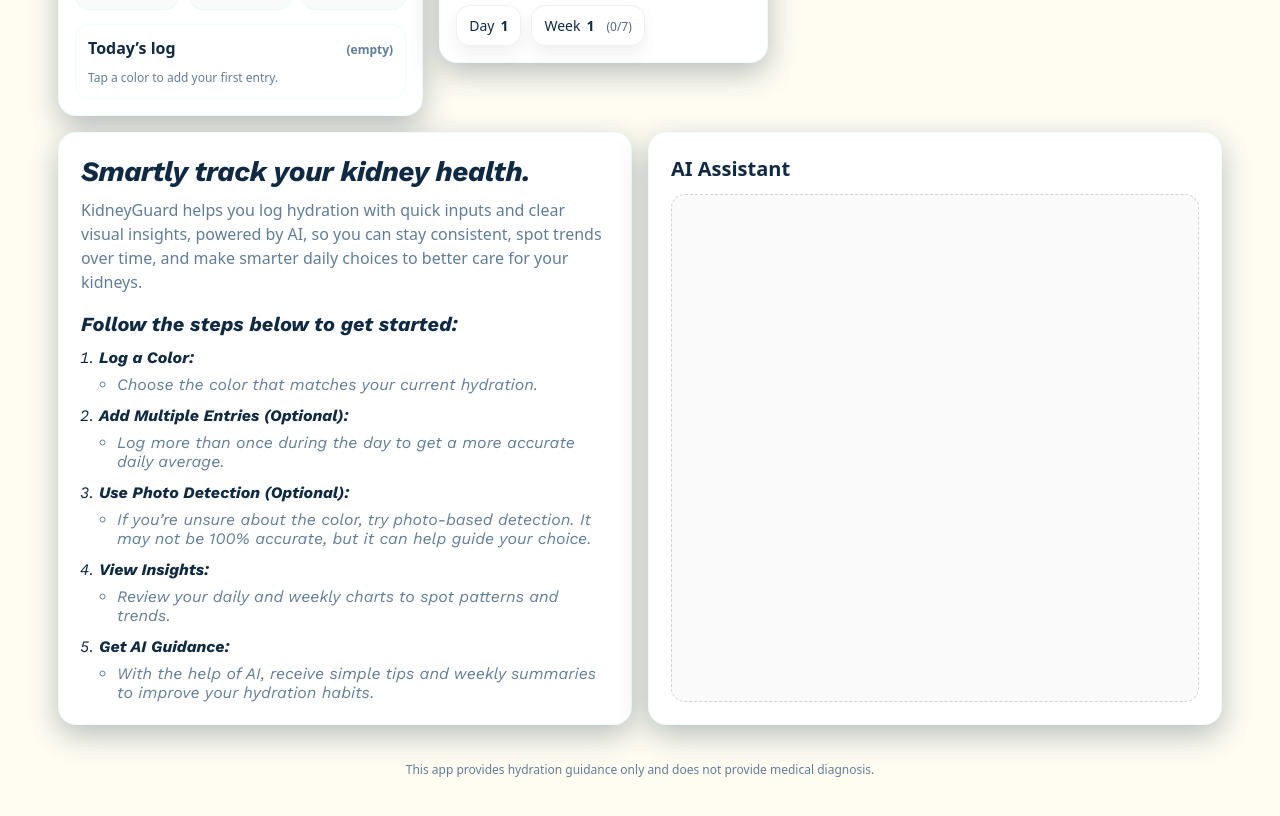
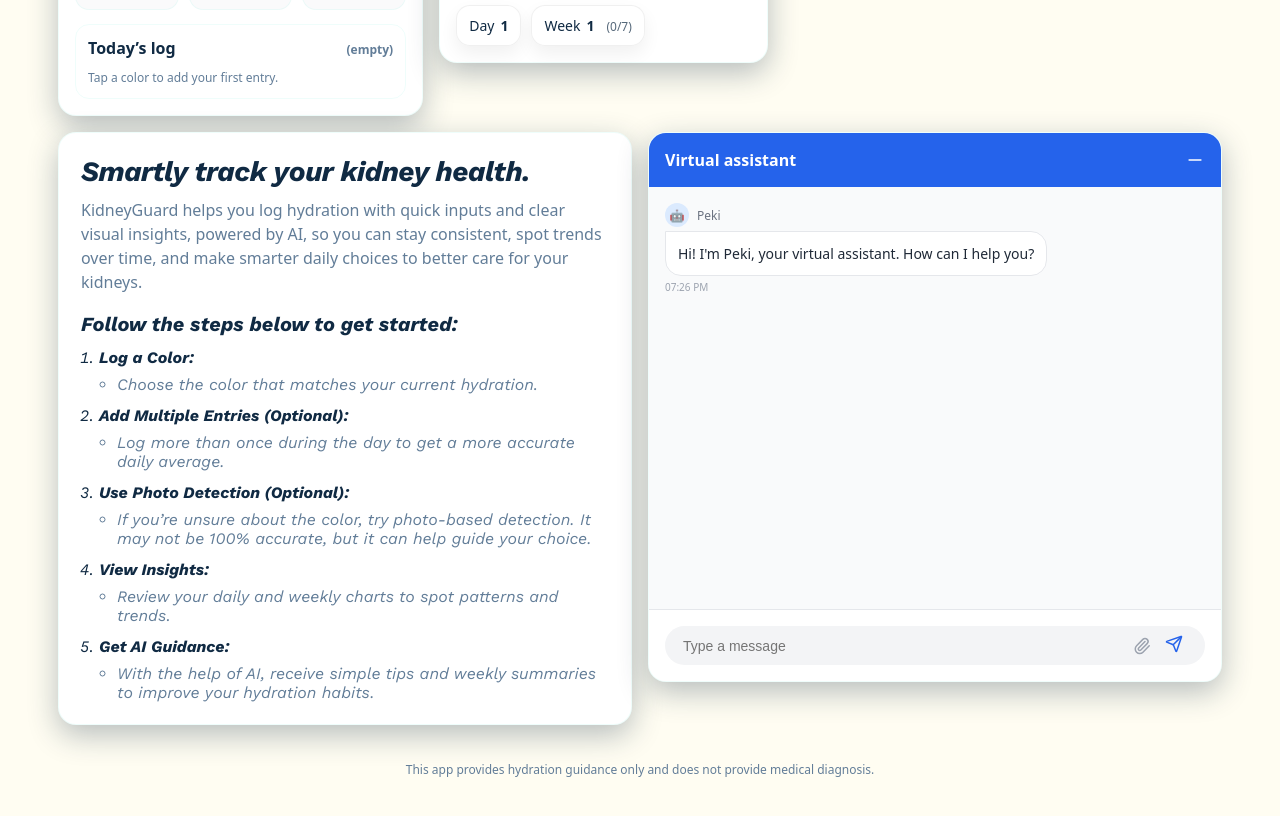
Before and after one commit to ilkerfatihulu/Hacktagon, a React (Vite) app: page / in a window 1280 px wide. Shown: the part 900-1716 px from the top of the page. Built offline with nearby package versions, Linux system fonts and the light colour scheme; a web font is replaced by a local one.

Commit message:
Ai chatBot added!

```diff
--- a/package.json
+++ b/package.json
@@ -12,6 +12,7 @@
   "dependencies": {
     "@google/genai": "^1.41.0",
     "chart.js": "^4.5.1",
+    "lucide-react": "^0.564.0",
     "react": "^19.2.0",
     "react-chartjs-2": "^5.3.1",
     "react-dom": "^19.2.0"
--- a/src/App.jsx
+++ b/src/App.jsx
@@ -1,7 +1,8 @@
 import React, { useEffect, useMemo, useRef, useState } from "react";
 import "./App.css";
-import { generateWeeklyTip } from "./gemini";
 import PhotoAnalyzeButton from "./PhotoAnalyzeButton";
+import { generateWeeklyTip, runChat } from "./gemini";
+import { Send, Paperclip, Minus } from 'lucide-react';
 
 
 import {
@@ -178,6 +179,39 @@
   });
 
   const toastTimer = useRef(null);
+
+  // --- Chatbot State ---
+  const [chatMessages, setChatMessages] = useState([
+    { id: 1, text: "Hi! I'm Peki, your virtual assistant. How can I help you?", sender: 'bot', time: formatTime(Date.now()) }
+  ]);
+  const [chatInput, setChatInput] = useState("");
+  const [isTyping, setIsTyping] = useState(false);
+  const chatEndRef = useRef(null);
+
+  // Auto-scroll to bottom of chat
+  useEffect(() => {
+    chatEndRef.current?.scrollIntoView({ behavior: "smooth" });
+  }, [chatMessages]);
+
+  const handleSendMessage = async () => {
+    if (!chatInput.trim()) return;
+
+    const userMsg = { id: Date.now(), text: chatInput, sender: 'user', time: formatTime(Date.now()) };
+    setChatMessages(prev => [...prev, userMsg]);
+    setChatInput("");
+    setIsTyping(true);
+
+    try {
+      const response = await runChat(chatInput);
+      const botMsg = { id: Date.now() + 1, text: response, sender: 'bot', time: formatTime(Date.now()) };
+      setChatMessages(prev => [...prev, botMsg]);
+    } catch (error) {
+      const errorMsg = { id: Date.now() + 1, text: "I'm having trouble connecting. Try again?", sender: 'bot', time: formatTime(Date.now()) };
+      setChatMessages(prev => [...prev, errorMsg]);
+    } finally {
+      setIsTyping(false);
+    }
+  };
 
   useEffect(() => writeJSON(LS_TODAY, todayEntries), [todayEntries]);
   useEffect(() => writeJSON(LS_WEEKLY, weeklyAverages), [weeklyAverages]);
@@ -722,11 +756,60 @@
           </ol>
         </div>
 
-        <div className="card aiCard">
-          <h3 className="aiTitle">AI Assistant</h3>
-          {/* Placeholder on purpose — AI chatbot will be embedded here later */}
-          <div className="aiBody" />
+        <div className="card aiCard" style={{ padding: 0, display: 'flex', flexDirection: 'column', height: '550px', overflow: 'hidden' }}>
+  {/* Chat Header */}
+  <div style={{ backgroundColor: '#2563eb', padding: '16px', display: 'flex', justifyContent: 'space-between', alignItems: 'center' }}>
+    <span style={{ color: 'white', fontWeight: '600' }}>Virtual assistant</span>
+    <Minus size={20} color="white" style={{ cursor: 'pointer' }} />
+  </div>
+
+  {/* Message Area */}
+  <div style={{ flex: 1, overflowY: 'auto', padding: '16px', backgroundColor: '#f9fafb' }}>
+    {chatMessages.map((msg) => (
+      <div key={msg.id} style={{ display: 'flex', justifyContent: msg.sender === 'user' ? 'flex-end' : 'flex-start', marginBottom: '16px' }}>
+        <div style={{ maxWidth: '85%' }}>
+           <div style={{ display: 'flex', alignItems: 'center', gap: '8px', marginBottom: '4px' }}>
+              {msg.sender === 'bot' && <div style={{ width: '24px', height: '24px', borderRadius: '50%', backgroundColor: '#dbeafe', display: 'flex', alignItems: 'center', justifyContent: 'center', fontSize: '12px' }}>🤖</div>}
+              <span style={{ fontSize: '12px', color: '#6b7280' }}>{msg.sender === 'bot' ? 'Peki' : 'You'}</span>
+           </div>
+           <div style={{
+             padding: '12px',
+             borderRadius: '16px',
+             fontSize: '14px',
+             backgroundColor: msg.sender === 'user' ? '#2563eb' : 'white',
+             color: msg.sender === 'user' ? 'white' : '#1f2937',
+             border: msg.sender === 'user' ? 'none' : '1px solid #e5e7eb',
+             borderTopRightRadius: msg.sender === 'user' ? '0' : '16px',
+             borderTopLeftRadius: msg.sender === 'bot' ? '0' : '16px'
+           }}>
+             {msg.text}
+           </div>
+           <div style={{ fontSize: '10px', color: '#9ca3af', marginTop: '4px' }}>{msg.time}</div>
         </div>
+      </div>
+    ))}
+    {isTyping && <div style={{ fontSize: '12px', color: '#9ca3af', italic: 'true' }}>Peki is typing...</div>}
+    <div ref={chatEndRef} />
+  </div>
+
+  {/* Input Area */}
+  <div style={{ padding: '16px', borderTop: '1px solid #e5e7eb', backgroundColor: 'white' }}>
+    <div style={{ display: 'flex', alignItems: 'center', backgroundColor: '#f3f4f6', borderRadius: '999px', padding: '8px 16px' }}>
+      <input
+        type="text"
+        placeholder="Type a message"
+        style={{ flex: 1, border: 'none', background: 'transparent', outline: 'none', fontSize: '14px' }}
+        value={chatInput}
+        onChange={(e) => setChatInput(e.target.value)}
+        onKeyPress={(e) => e.key === 'Enter' && handleSendMessage()}
+      />
+      <Paperclip size={18} color="#9ca3af" style={{ marginRight: '8px', cursor: 'pointer' }} />
+      <button onClick={handleSendMessage} style={{ border: 'none', background: 'none', cursor: 'pointer' }}>
+        <Send size={18} color="#2563eb" />
+      </button>
+    </div>
+  </div>
+</div>
       </section>
 
       <footer className="footerNote">
--- a/src/gemini.js
+++ b/src/gemini.js
@@ -20,8 +20,24 @@
 Return only the tip sentence.
 `;
 
+  // gemini.js içinde değiştir
+const res = await ai.models.generateContent({
+  model: "gemini-1.0-flash", // Daha stabil olan bu modeli deneyin
+  contents: [{ role: "user", parts: [{ text: prompt }] }], // Yapıyı bu şekilde güncelleyin
+});
+
+  return (res.text || "").trim();
+}
+export async function runChat(message) {
+  const prompt = `
+    You are 'Peki', a friendly hydration and kidney health assistant.
+    Keep your answers short, helpful, and focused on hydration.
+    If the user asks about medical diagnosis, remind them you are an AI and not a doctor.
+    User says: ${message}
+  `;
+
   const res = await ai.models.generateContent({
-    model: "gemini-3-flash-preview",
+    model: "gemini-3-flash-preview", // Mevcut modelini kullandım
     contents: prompt,
   });
 
```
Also changed, not shown: 1 other file (tests, documents, lock files or other folders).
